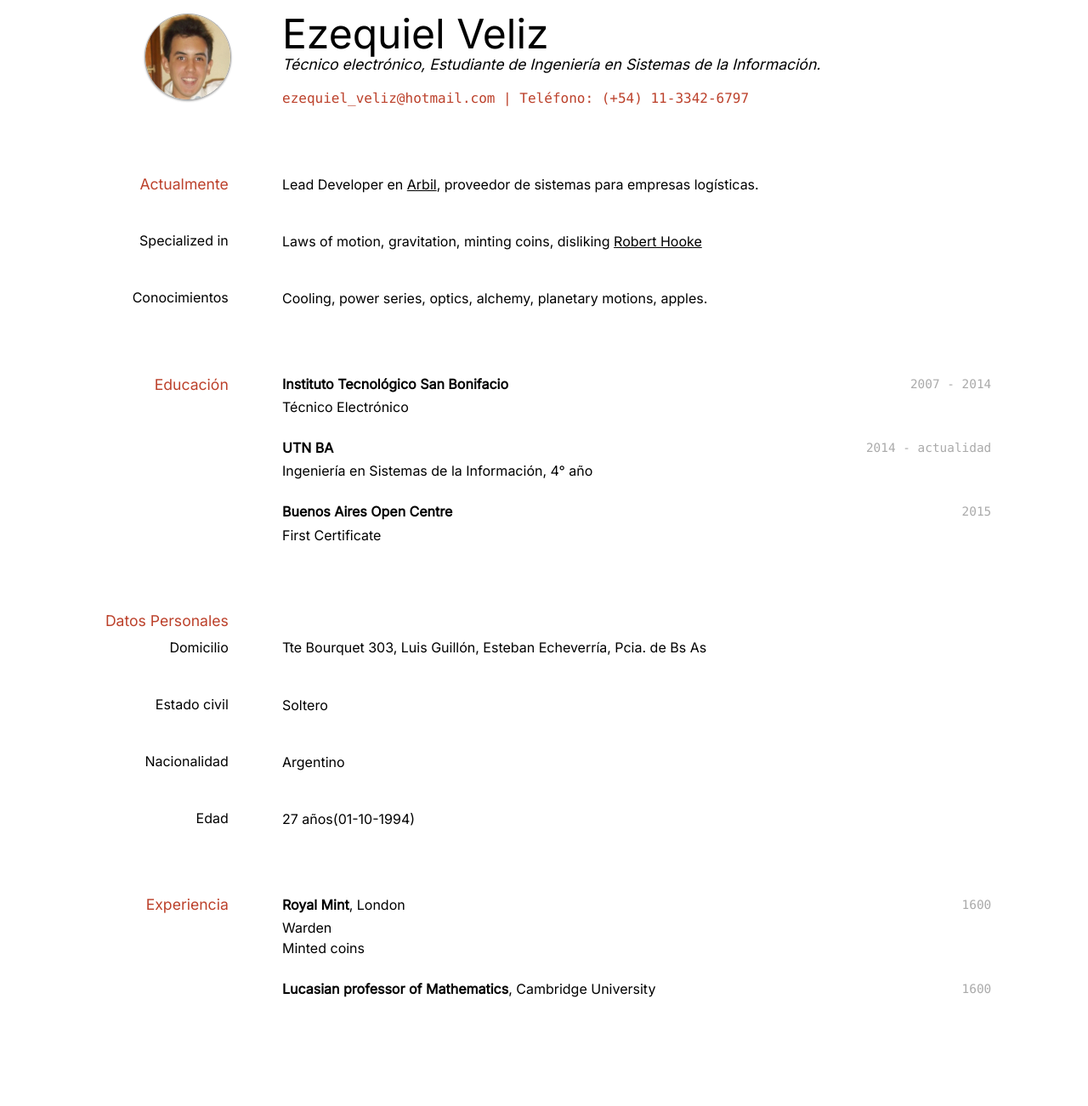
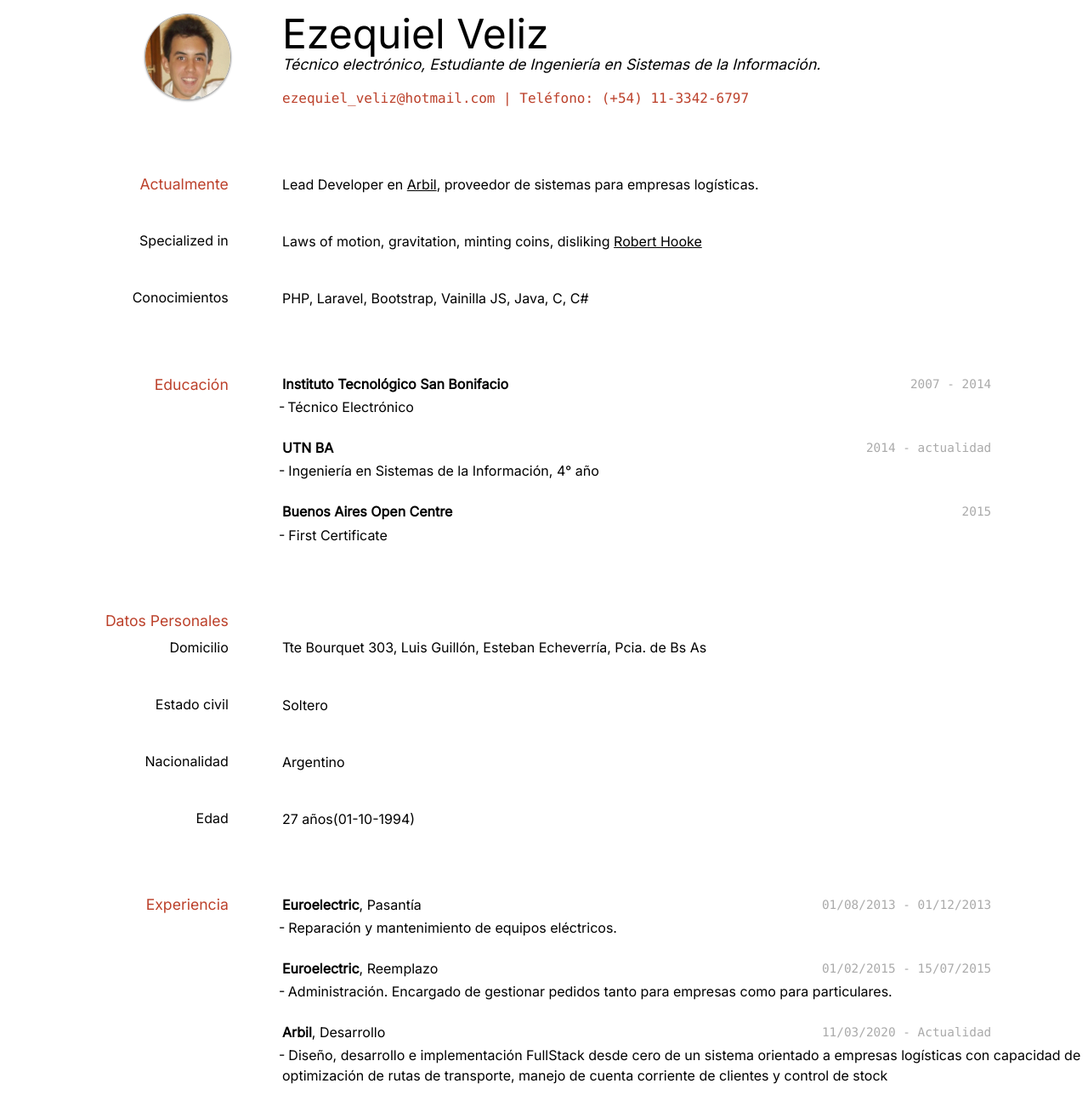
Before and after one commit to ezeveliz/cv, a Jekyll site: the page built from index.md, in a window 1280 px wide. Shown: the whole page at 85% size. Built offline with Jekyll 4.4.1, drawn with Linux system fonts in a browser that asks for light colours; before the commit the page ends 1187 px from its top, so only the background shows below that.

Commit message:
* Agrego favicones.. * Un par de cambios en la hoja de estilos. * Agrego experiencia y conocimientos.

```diff
--- a/_layouts/cv.html
+++ b/_layouts/cv.html
@@ -8,6 +8,9 @@
     <link href="https://fonts.googleapis.com/css2?family=Inter&family=Work+Sans&display=swap" rel="stylesheet">
     <link href="assets/css/{{ site.style }}-screen.css" type="text/css" rel="stylesheet" media="screen">
     <link href="assets/css/{{ site.style }}-print.css" type="text/css" rel="stylesheet" media="print">
+    <link type="image/png" sizes="16x16" rel="icon" href="assets/favicon/icons8-applicant-16.png">
+    <link type="image/png" sizes="32x32" rel="icon" href="assets/favicon/icons8-applicant-32.png">
+    <link type="image/png" sizes="96x96" rel="icon" href="assets/favicon/icons8-applicant-96.png">
   </head>
   <body>
     <div id="main">
--- a/assets/css/ezeveliz-print.css
+++ b/assets/css/ezeveliz-print.css
@@ -92,18 +92,10 @@ ul {
 	/*margin-top: -0.5em;*/
 }
 
-/*uncomment to get dashes in the list*/
-/*li:before {
+li:before {
 	content: "-";
 	position: relative;
 	left: -0.25em;
-}*/
-
-li {
-	/*second line indent*/
-	padding-left: 1.25em;
-	text-indent: -1.25em;
-	/*color: #777;*/
 }
 
 li ul {
--- a/assets/css/ezeveliz-screen.css
+++ b/assets/css/ezeveliz-screen.css
@@ -92,18 +92,10 @@ ul {
 	margin-top: -0.5em;
 }
 
-/*uncomment to get dashes in the list*/
-/*li:before {
+li:before {
 	content: "-";
 	position: relative;
 	left: -0.25em;
-}*/
-
-li {
-	/*second line indent*/
-	padding-left: 1.25em;
-	text-indent: -1.25em;
-	/*color: #777;*/
 }
 
 li ul {
--- a/index.md
+++ b/index.md
@@ -27,7 +27,7 @@ Laws of motion, gravitation, minting coins, disliking [Robert Hooke](http://en.w
 
 ### Conocimientos
 
-Cooling, power series, optics, alchemy, planetary motions, apples.
+PHP, Laravel, Bootstrap, Vainilla JS, Java, C, C#
 
 
 ## Educación
@@ -66,17 +66,23 @@ Argentino
 
 27 años(01-10-1994)
 
+
 ## Experiencia
 
-`1600`
-__Royal Mint__, London
+`01/08/2013 - 01/12/2013`
+__Euroelectric__, Pasantía
 
-- Warden
-- Minted coins
+- Reparación y mantenimiento de equipos eléctricos.
 
-`1600`
-__Lucasian professor of Mathematics__, Cambridge University
+`01/02/2015 - 15/07/2015`
+__Euroelectric__, Reemplazo
 
+- Administración. Encargado de gestionar pedidos tanto para empresas como para particulares.
+
+`11/03/2020 - Actualidad`
+__Arbil__, Desarrollo
+
+- Diseño, desarrollo e implementación FullStack desde cero de un sistema orientado a empresas logísticas con capacidad de optimización de rutas de transporte, manejo de cuenta corriente de clientes y control de stock
 
 
 <!-- ### Footer
```
Also changed, not shown: assets/favicon/icons8-applicant-16.png (added), assets/favicon/icons8-applicant-32.png (added), assets/favicon/icons8-applicant-96.png (added).
